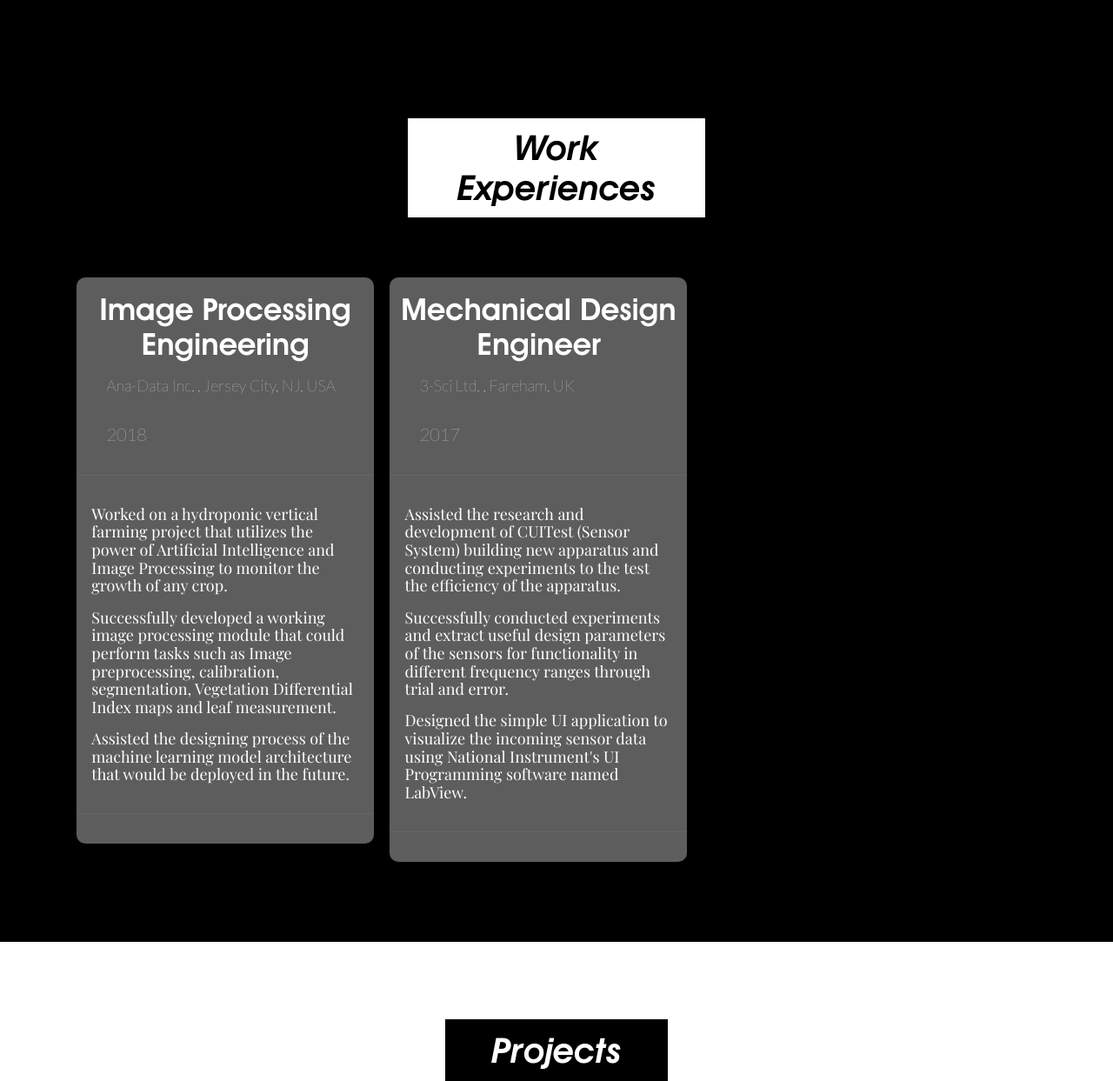
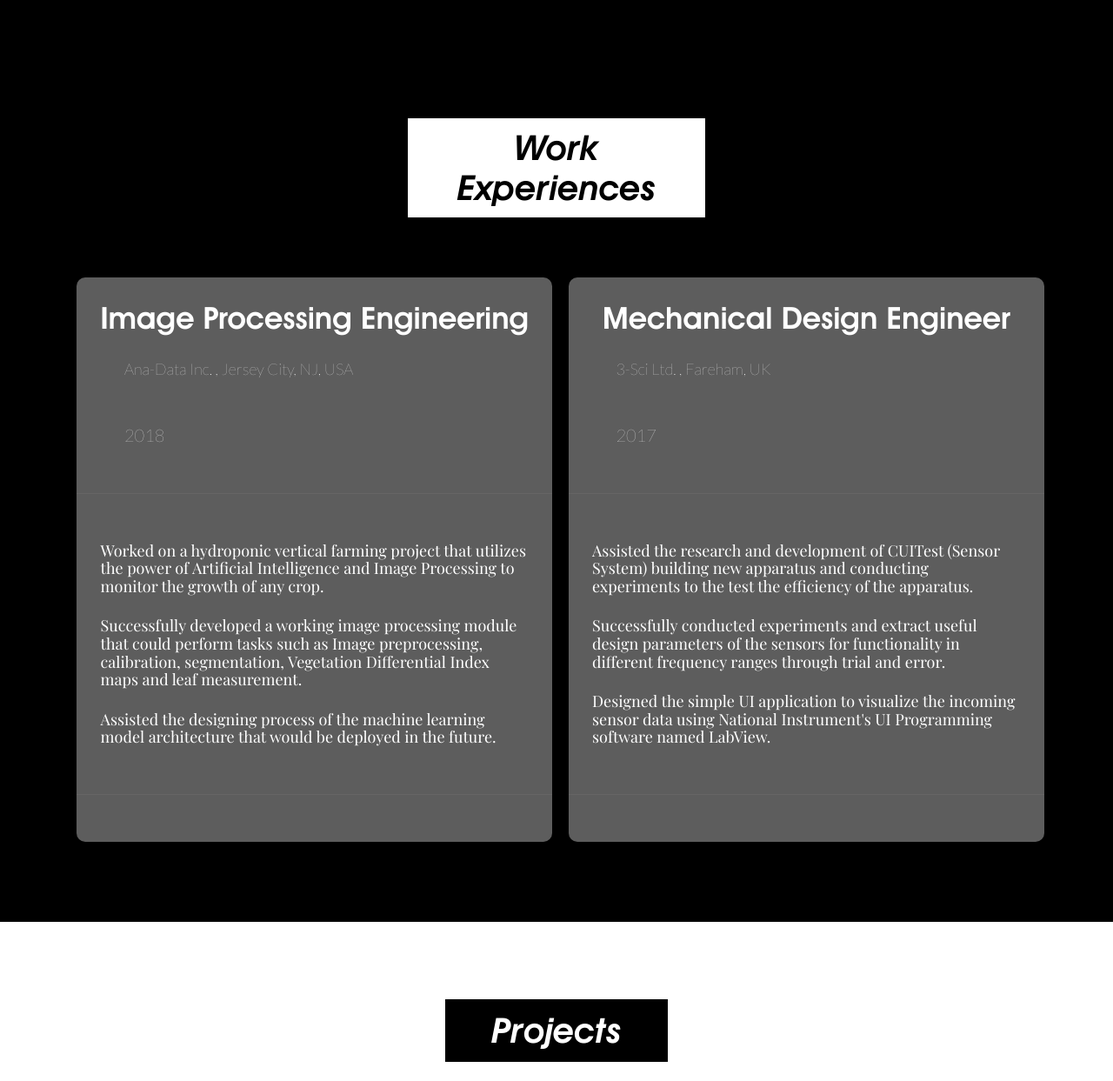
Before and after one commit to krish11031998-pythonwhisperer/Portfolio, a Django app: page / in a window 1280 px wide. Shown: the part 3131-4374 px from the top of the page at 87% size. Run offline with Django 3.2, Linux system fonts and the light colour scheme; data comes from the database, SQL or seed files in the repository; both versions use the stored data as it was after the commit; some web fonts are replaced.

Commit message:
Latest Version🚀

```diff
--- a/p_app/views.py
+++ b/p_app/views.py
@@ -6,4 +6,4 @@ from .models import work_exp,Project,Description,person,Tech_Framework,Skill_pb
 def index(request):
 	skill_pb = Skill_pb.objects.all()
 	skill_pb = Skill_pb.objects.order_by('-value_percent')
-	return render(request,'p_app/index.html',context={'Person': person.objects.all(),'skill_pbs':skill_pb,'w_exp':work_exp.objects.all(),'tech_frameworks':Tech_Framework.objects.all(),'projects':Project.objects.all()[:4],'projects_2':Project.objects.all()[4:],'description':Description.objects.all()})
+	return render(request,'p_app/index.html',context={'Person': person.objects.all(),'skill_pbs':skill_pb,'w_exp':work_exp.objects.all(),'w_exp_len':len(work_exp.objects.all()),'tech_frameworks':Tech_Framework.objects.all(),'projects':Project.objects.all()[:4],'projects_2':Project.objects.all()[4:],'description':Description.objects.all()})
--- a/static/css/style.css
+++ b/static/css/style.css
@@ -535,7 +535,7 @@ nav{
 	border-radius: 10px;
 	background-color: rgba(212, 212, 212, 0.438);
 	float: left;
-	width:30%;
+	width: 40;
 }
 
 .work h3{
--- a/templates/p_app/index.html
+++ b/templates/p_app/index.html
@@ -144,7 +144,11 @@
 			<div class="row js--wp-3">
 				<h1 class="h_box white_black">Work Experiences</h1>
 				{%for work in w_exp.all%}
+					{%if w_exp_len == 2%}
+						<div class="col span-1-of-2 work">
+					{% elif w_exp_len == 3%}
 						<div class="col span-1-of-3 work" style="width: 30%;">
+					{%endif%}
 							<div>
 								<h3>{{work.designation}}</h3>
 								<p class="location">{{work.company}} ,  {{work.location}}</p>
```
Also changed, not shown: db.sqlite3. Lines whose indentation alone changed are shown as unchanged.
